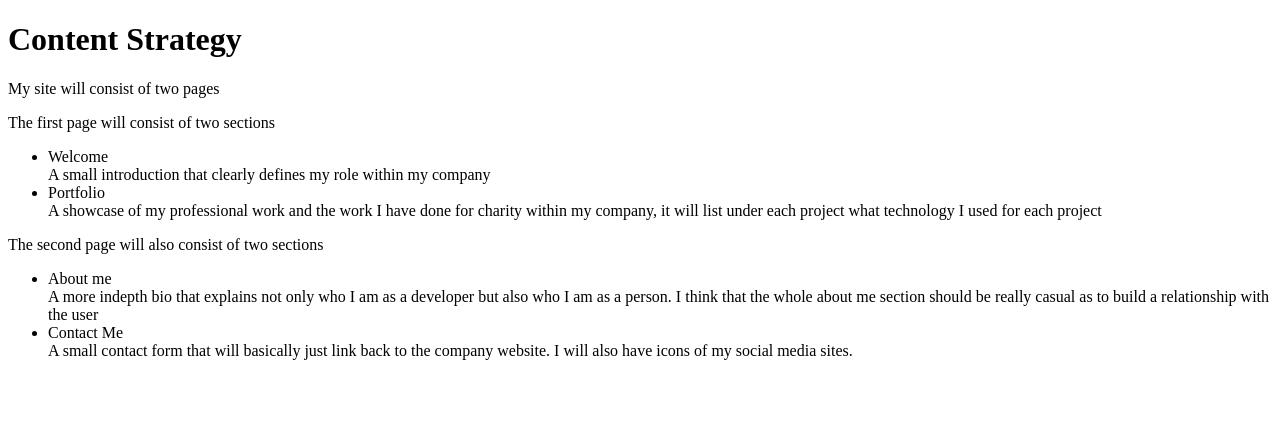
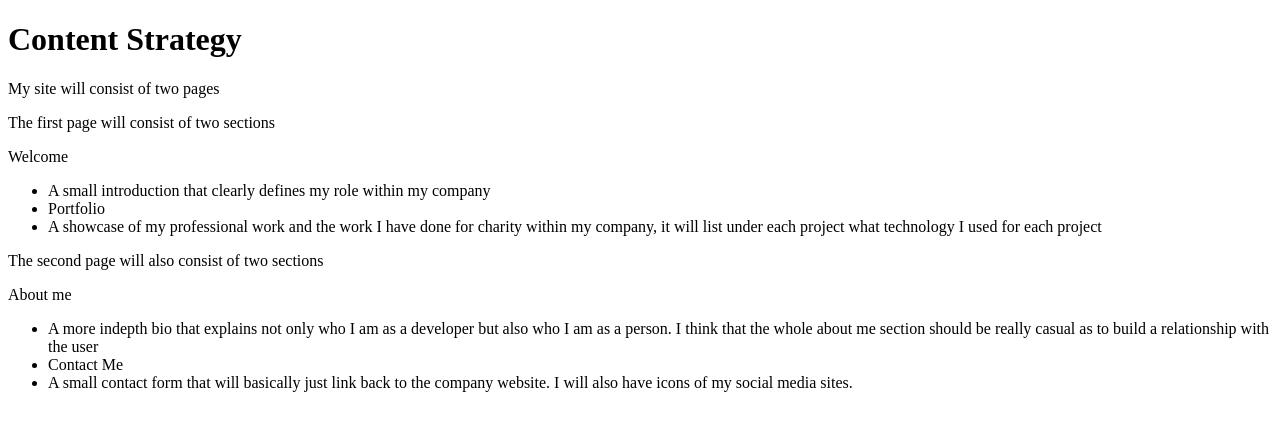
Before and after one commit to dbranch82/danielle-about-me, a PHP site: page /milestone-2.php in a window 1280 px wide. Shown: the top 431 px of the page. Run offline with PHP 8.4, Linux system fonts and the light colour scheme.

Commit message:
Rerefixed with no inline css

```diff
--- a/public_html/documentation/milestone-2.php
+++ b/public_html/documentation/milestone-2.php
@@ -2,25 +2,26 @@
 <html>
 	<head>
 		<title>milestone-2</title>
+
 	</head>
 	<body>
 		<h1><strong>Content Strategy</strong></h1>
 		<p>My site will consist of two pages</p>
 		<p>The first page will consist of two sections</p>
+			<p>Welcome</p>
 		<ul>
-			<li>Welcome</li>
-			<li style="list-style: none;">A small introduction that clearly defines my role within my company</li>
+			<li>A small introduction that clearly defines my role within my company</li>
 			<li>Portfolio</li>
-			<li style="list-style: none;" >A showcase of my professional work and the work I have done for charity within my company, it will list under each project
+			<li>A showcase of my professional work and the work I have done for charity within my company, it will list under each project
 			what technology I used for each project</li>
 		</ul>
 		<p>The second page will also consist of two sections</p>
-		<ul>
-			<li>About me</li>
-			<li style="list-style: none;" >A more indepth bio that explains not only who I am as a developer but also who I am as a person. I think that the
+			<p>About me</p>
+			<ul>
+			<li>A more indepth bio that explains not only who I am as a developer but also who I am as a person. I think that the
 			whole about me section should be really casual as to build a relationship with the user</li>
 			<li>Contact Me</li>
-			<li style="list-style: none;">A small contact form that will basically just link back to the company website. I will also have icons of my social
+			<li>A small contact form that will basically just link back to the company website. I will also have icons of my social
 			media sites. </li>
 		</ul>
 	</body>
```
